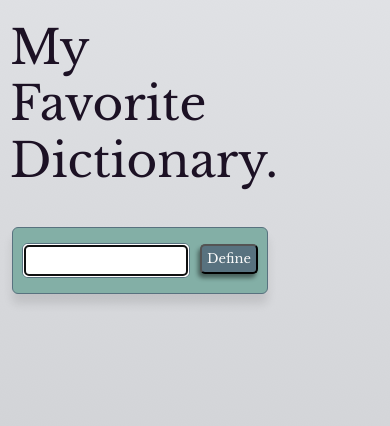
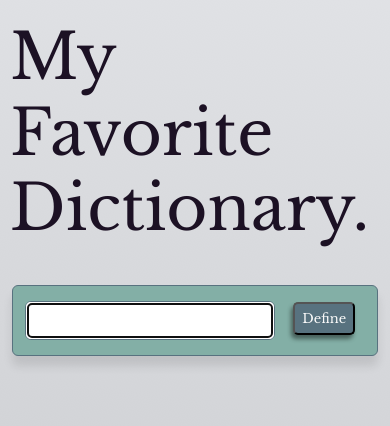
Before and after one commit to bfreitas1098/dictionary-project, a React (Create React App) app: page / in a window 390 px wide. Shown: the top 426 px of the page. Built offline with nearby package versions, Linux system fonts and the light colour scheme.

Commit message:
Centered the content of the site for mobile phones

```diff
--- a/src/App.css
+++ b/src/App.css
@@ -15,4 +15,7 @@ body {
 }
 
 @media (min-width: 390px) and (max-width: 810px) {
+  body {
+    margin: 0 auto;
+  }
 }
--- a/src/Definitions.css
+++ b/src/Definitions.css
@@ -24,8 +24,8 @@
 
 @media (min-width: 380px) and (max-width: 810px) {
   .Definitions h3 {
-    margin-top: 0px;
-    font-size: 20px;
+    margin-top: -5px;
+    font-size: 25px;
   }
 
   .Definitions li {
@@ -37,6 +37,6 @@
   }
 
   .Definitions .meaning {
-    font-size: 14px;
+    font-size: 16px;
   }
 }
--- a/src/Results.css
+++ b/src/Results.css
@@ -14,7 +14,7 @@
 
 @media (min-width: 380px) and (max-width: 810px) {
   .Results h2 {
-    font-size: 25px;
+    font-size: 30px;
   }
 
   .Results .word-section {
@@ -26,6 +26,6 @@
   }
 
   .Results .pronunciation {
-    font-size: 16px;
+    font-size: 18px;
   }
 }
--- a/src/Search.css
+++ b/src/Search.css
@@ -46,23 +46,23 @@
 
 @media (min-width: 380px) and (max-width: 810px) {
   .Search h1 {
-    font-size: 47px;
+    font-size: 63px;
     margin-left: -10px;
   }
 
   .Search .search-content {
     margin: -10px 0 0 0px;
-    max-width: 280px;
+    max-width: 400px;
   }
 
   .Search .search-box {
-    margin: 0 -5px 0 -25px;
-    padding: 3px 4px;
+    margin: 0 -5px 0 -35px;
+    padding: 5px 6px;
   }
 
   .Search .search-button {
-    padding: 3px 5px;
-    margin: 0px -25px 0 15px;
+    padding: 5px 7px;
+    margin: 0px -25px 0 23px;
     font-size: 13px;
     position: relative;
     bottom: 3px;
@@ -70,7 +70,7 @@
 
   .Search .results-content {
     margin-left: 0px;
-    max-width: 280px;
+    max-width: 400px;
   }
 
   .Search .images-section {
--- a/src/Synonyms.css
+++ b/src/Synonyms.css
@@ -11,10 +11,10 @@
 
 @media (min-width: 380px) and (max-width: 810px) {
   .Synonyms h6 {
-    font-size: 16px;
+    font-size: 18px;
   }
 
   .Synonyms .synonyms-content {
-    font-size: 12px;
+    font-size: 14px;
   }
 }
```
